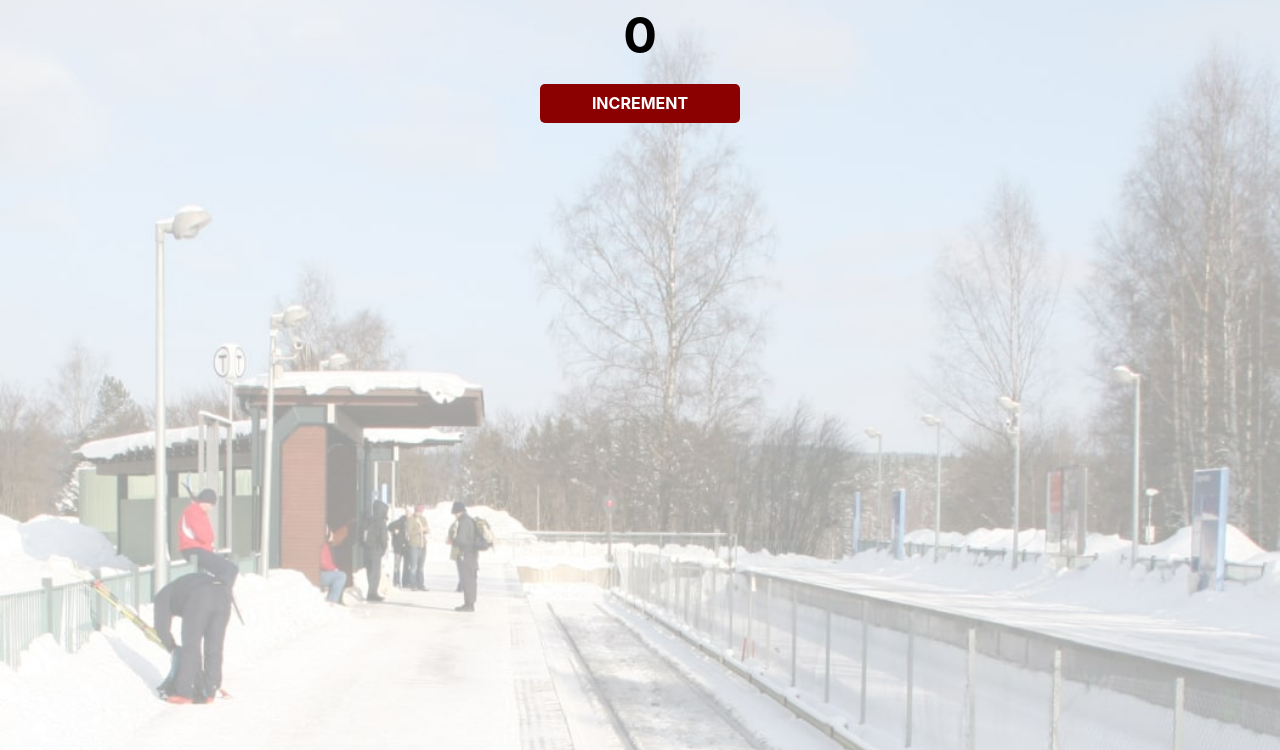
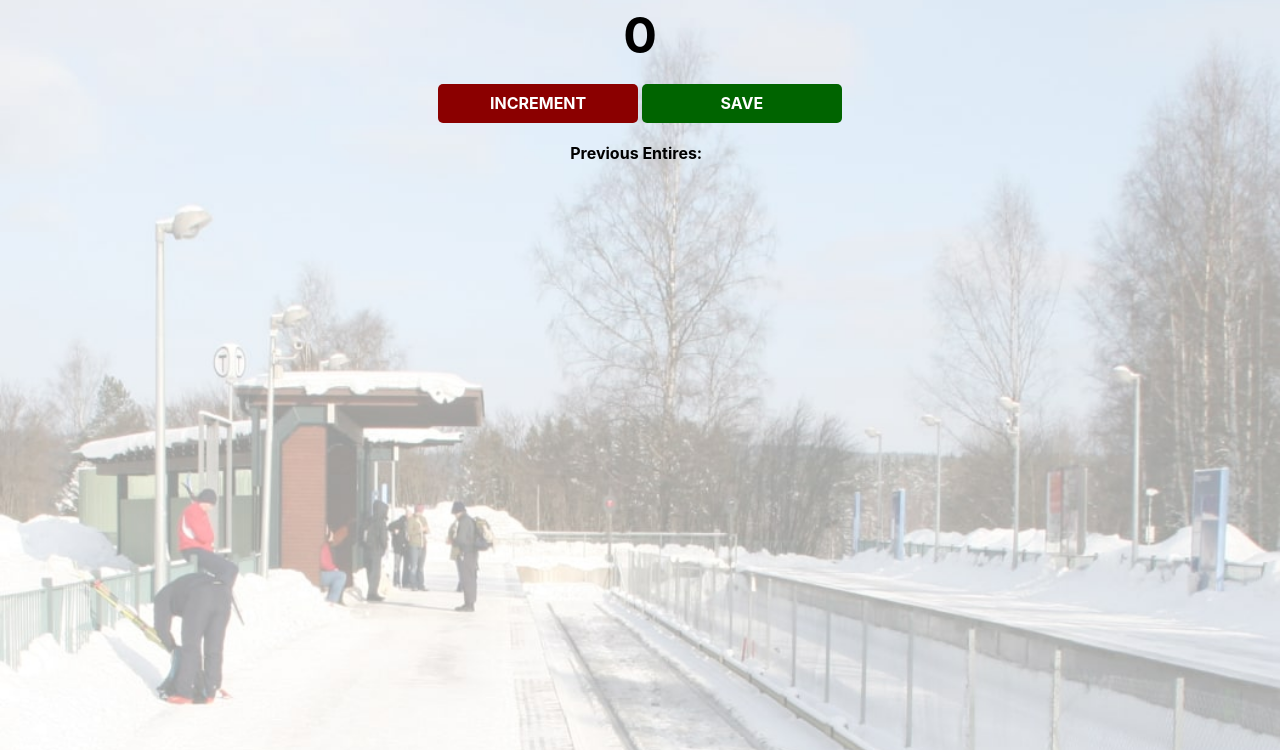
Before and after one commit to Aditi002-holo/passenger-count, a plain HTML site: page index.html in a window 1280 px wide. Shown: the part 50-800 px from the top of the page. Drawn offline with nearby package versions, Linux system fonts and the light colour scheme.

Commit message:
add save button logic

```diff
--- a/index.css
+++ b/index.css
@@ -35,4 +35,5 @@ button {
 
 #save-btn {
     background: darkgreen;
+    cursor: pointer;
 }
--- a/index.html
+++ b/index.html
@@ -7,6 +7,8 @@
         <h2 id="count">0</h2>
 
         <button id="increment-btn" onclick="increment()">INCREMENT</button>
+        <button id="save-btn" onclick="save()">SAVE</button>
+        <p id="save-el">Previous Entires: &nbsp;</p>
 
         <script src="index.js"></script>
     </body>
--- a/index.js
+++ b/index.js
@@ -1,10 +1,19 @@
+
+let countEle = document.getElementById("count");
+let saveEle = document.getElementById("save-el");
 let count = 0;
-let countEle = document.getElementById("count");
 
 // defined in onclick -  html
 function increment() {
     count += 1;
     countEle.textContent = count;
+}
 
+
+// define save function
+// using textContent instead of innerText
+function save() {
+    let saveCount = count + " - ";
+    saveEle.textContent += saveCount;
     console.log(count);
 }
```
